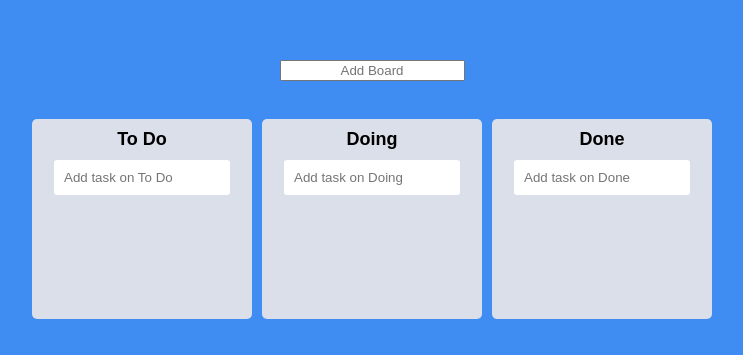
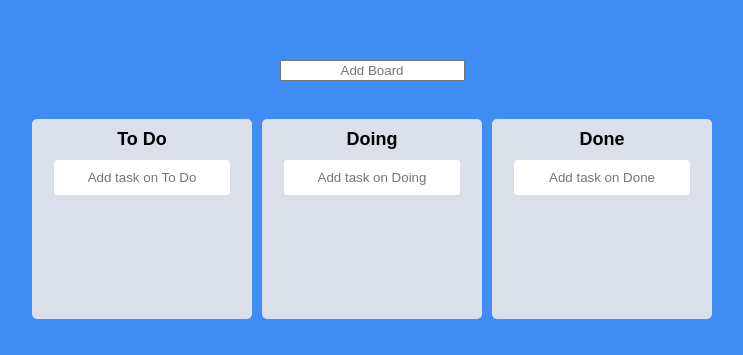
Before and after one commit to Yongveloper/trello_clone, a React (Create React App) app: page / in a window 1280 px wide. Shown: the part 142-497 px from the top of the page, without its empty margins (268-1011 px from the left). Built offline with nearby package versions, Linux system fonts and the light colour scheme.

Commit message:
fix: 보드 이동 구현 전으로 돌림

```diff
--- a/src/App.tsx
+++ b/src/App.tsx
@@ -1,4 +1,9 @@
-import { DragDropContext, Droppable, DropResult } from 'react-beautiful-dnd';
+import {
+  DragDropContext,
+  Draggable,
+  Droppable,
+  DropResult,
+} from 'react-beautiful-dnd';
 import { useRecoilState } from 'recoil';
 import styled from 'styled-components';
 import { toDoState } from './atom';
@@ -77,9 +82,7 @@ function App() {
     <DragDropContext onDragEnd={onDragEnd}>
       <Wrapper>
         <AddBoard />
-        <Droppable droppableId="boards" type="board">
-          {(magic) => (
-            <Boards ref={magic.innerRef} {...magic.droppableProps}>
+        <Boards>
           {Object.keys(toDos).map((boardId, index) => (
             <Board
               boardId={boardId}
@@ -88,10 +91,7 @@ function App() {
               index={index}
             />
           ))}
-              {/* {magic.placeholder} */}
         </Boards>
-          )}
-        </Droppable>
         <DeleteArea />
       </Wrapper>
     </DragDropContext>
--- a/src/Components/Board.tsx
+++ b/src/Components/Board.tsx
@@ -48,6 +48,7 @@ const Form = styled.form`
     padding: 10px;
     border: none;
     border-radius: 3px;
+    text-align: center;
   }
 `;
 
@@ -80,10 +81,8 @@ function Board({ toDos, boardId, index }: IBoardProps) {
     setValue('toDo', '');
   };
   return (
-    <Draggable draggableId={boardId} index={Number(index)}>
-      {(magic) => (
-        <Wrapper ref={magic.innerRef} {...magic.draggableProps}>
-          <Title {...magic.dragHandleProps}>{boardId}</Title>
+    <Wrapper>
+      <Title>{boardId}</Title>
       <Form onSubmit={handleSubmit(onValid)}>
         <input
           {...register('toDo', { required: true })}
@@ -91,7 +90,7 @@ function Board({ toDos, boardId, index }: IBoardProps) {
           placeholder={`Add task on ${boardId}`}
         />
       </Form>
-          <Droppable droppableId={boardId} type="card">
+      <Droppable droppableId={boardId}>
         {(magic, snapshot) => (
           <Area
             isDraggingOver={snapshot.isDraggingOver}
@@ -112,8 +111,6 @@ function Board({ toDos, boardId, index }: IBoardProps) {
         )}
       </Droppable>
     </Wrapper>
-      )}
-    </Draggable>
   );
 }
 
```
Lines whose indentation alone changed are shown as unchanged.
